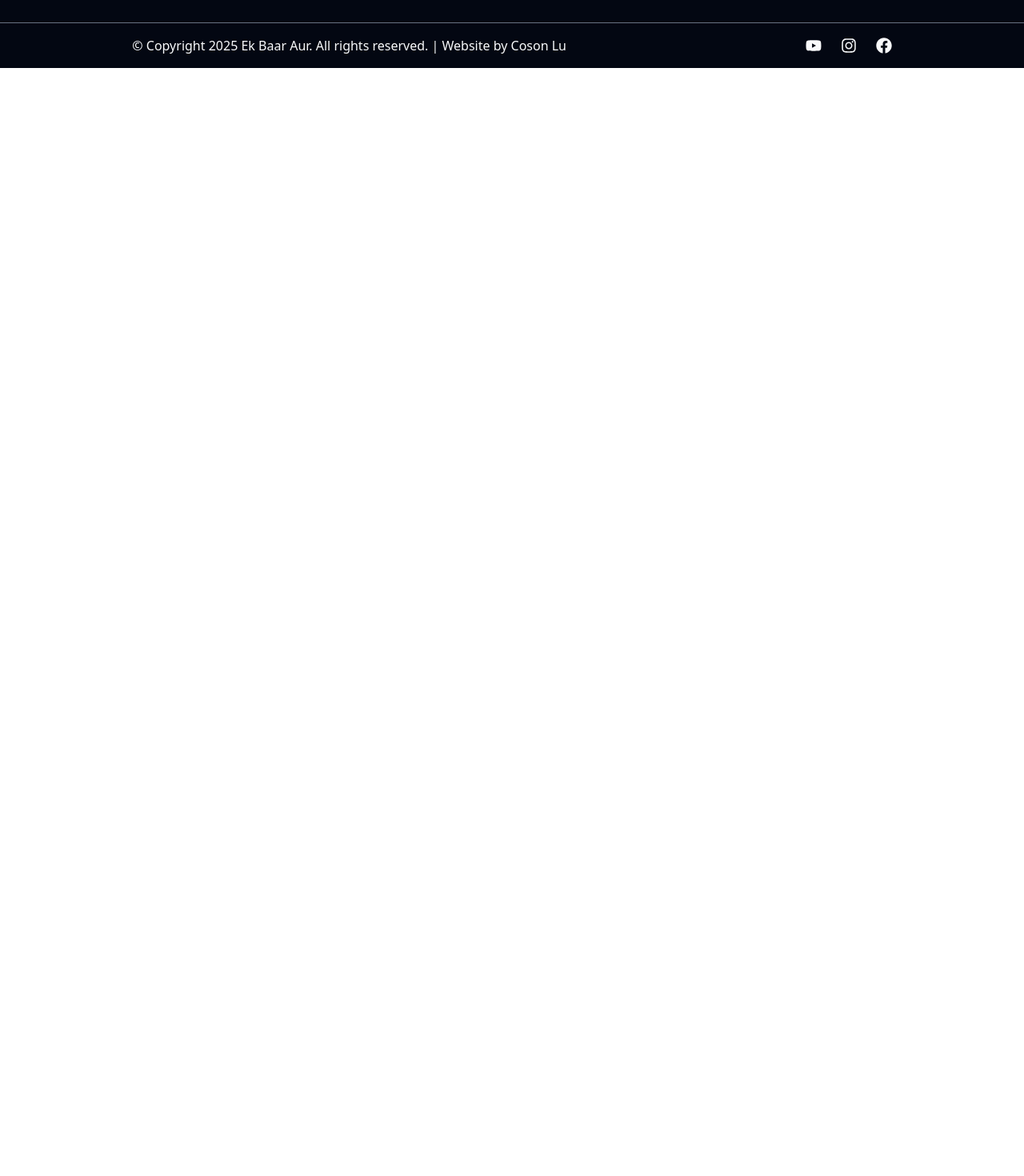
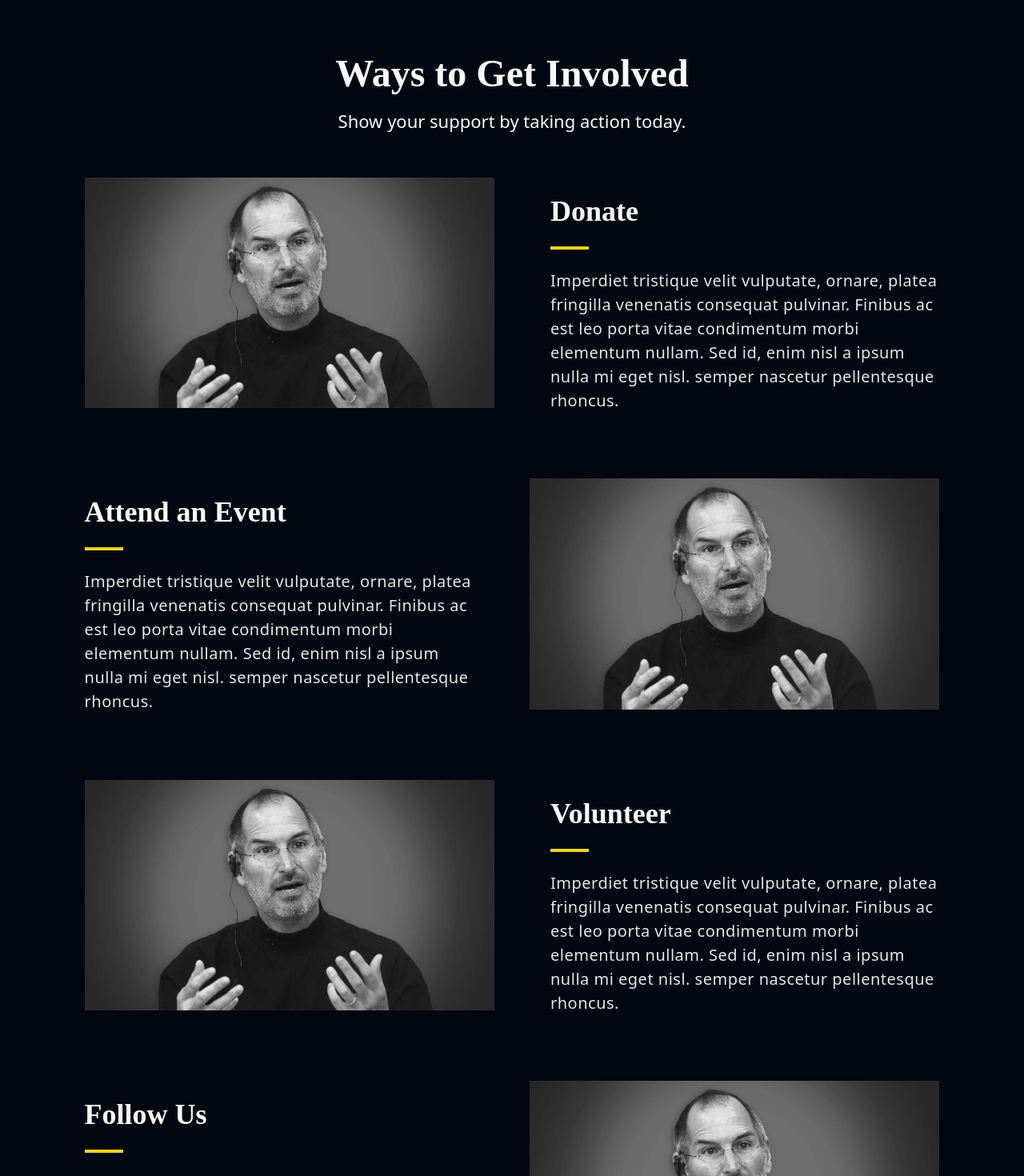
Before and after one commit to coson-lu/ekbaaraur, a React (Vite) app: page /gallery in a window 1280 px wide. Shown: the part 1000-2470 px from the top of the page at 80% size. Before the commit the page ends 1085 px from the top, so only its background shows below. Built offline with nearby package versions, Linux system fonts and the light colour scheme; a web font is replaced by a local one.

Commit message:
added ways to get involved

```diff
--- /dev/null
+++ b/src/components/WaySection.jsx
@@ -0,0 +1,16 @@
+import React from "react";
+
+function WaySection({ imageSrc, title, description, rev }) {
+  return (
+    <div className={`flex justify-center items-center gap-[5.5vw] mb-15 ${rev ? 'flex-row-reverse' : 'flex-row'}`} >
+      <img src={imageSrc} className='w-[40vw] grayscale max-w-[650px] pb-[3.5vh]' />
+      <div className='flex flex-col gap-6 w-[38vw] max-w-[560px]'>
+        <h2 className='font-jacques text-4xl font-bold'>{title}</h2>
+        <div className="w-12 h-1 bg-primary"></div>
+        <h4 className='text-xl tracking-wide leading-7.5 text-gray-200'>{description}</h4>
+      </div>
+    </div >
+  );
+}
+
+export default WaySection;
--- a/src/pages/GetInvolved.jsx
+++ b/src/pages/GetInvolved.jsx
@@ -1,4 +1,5 @@
 import React from 'react';
+import WaySection from '../components/WaySection';
 
 export default function GetInvolved() {
   return (
@@ -12,10 +13,35 @@ export default function GetInvolved() {
           <h2 className='font-jacques text-7xl font-bold animate-title-bottom text-shadow-lg/100'>How to Help</h2>
         </div>
       </div>
-      <div className='flex flex-col py-10 mb-10 items-center gap-[3vh]'>
+      <div className='flex flex-col py-10 mb-[10vh] items-center gap-[3vh]'>
         <h2 className='font-jacques text-4xl font-bold w-[60%] max-w-[800px] text-center leading-11'>Your Impact Starts with a Closet</h2>
         <h2 className='font-[Open Sans] text-2xl w-[70%] max-w-[1200px] text-center font-light tracking-wide'>Around the world, countless people lack essentials while millions of usable clothes sit forgotten. At Ek Baar Aur, we turn donations into affordable fashion and life-changing support for those in need. Your unused clothes can help refugees, reduce waste, and fund critical aid. It starts small, but it starts with you.</h2>
       </div>
+      <h2 className='font-jacques text-5xl font-bold w-full text-center mb-[2.5vh]'>Ways to Get Involved</h2>
+      <p className='text-[1.375rem] leading-[1.875rem] w-full text-center mb-[7vh]'>Show your support by taking action today.</p>
+      <WaySection
+        imageSrc={'/stevejobless.webp'}
+        title={'Donate'}
+        description={'Imperdiet tristique velit vulputate, ornare, platea fringilla venenatis consequat pulvinar. Finibus ac est leo porta vitae condimentum morbi elementum nullam. Sed id, enim nisl a ipsum nulla mi eget nisl. semper nascetur pellentesque rhoncus.'}
+      />
+      <WaySection
+        imageSrc={'/stevejobless.webp'}
+        title={'Attend an Event'}
+        description={'Imperdiet tristique velit vulputate, ornare, platea fringilla venenatis consequat pulvinar. Finibus ac est leo porta vitae condimentum morbi elementum nullam. Sed id, enim nisl a ipsum nulla mi eget nisl. semper nascetur pellentesque rhoncus.'}
+        rev={true}
+      />
+      <WaySection
+        imageSrc={'/stevejobless.webp'}
+        title={'Volunteer'}
+        description={'Imperdiet tristique velit vulputate, ornare, platea fringilla venenatis consequat pulvinar. Finibus ac est leo porta vitae condimentum morbi elementum nullam. Sed id, enim nisl a ipsum nulla mi eget nisl. semper nascetur pellentesque rhoncus.'}
+        rev={false}
+      />
+      <WaySection
+        imageSrc={'/stevejobless.webp'}
+        title={'Follow Us'}
+        description={'Imperdiet tristique velit vulputate, ornare, platea fringilla venenatis consequat pulvinar. Finibus ac est leo porta vitae condimentum morbi elementum nullam. Sed id, enim nisl a ipsum nulla mi eget nisl. semper nascetur pellentesque rhoncus.'}
+        rev={true}
+      />
     </div>
   );
 }
--- a/src/pages/Home.jsx
+++ b/src/pages/Home.jsx
@@ -1,6 +1,6 @@
 import React from 'react';
 import { Link } from 'react-router-dom';
-import { MdKeyboardArrowRight, MdOutlineKeyboardArrowRight } from "react-icons/md";
+import { MdOutlineKeyboardArrowRight } from "react-icons/md";
 
 
 export default function Home() {
```
